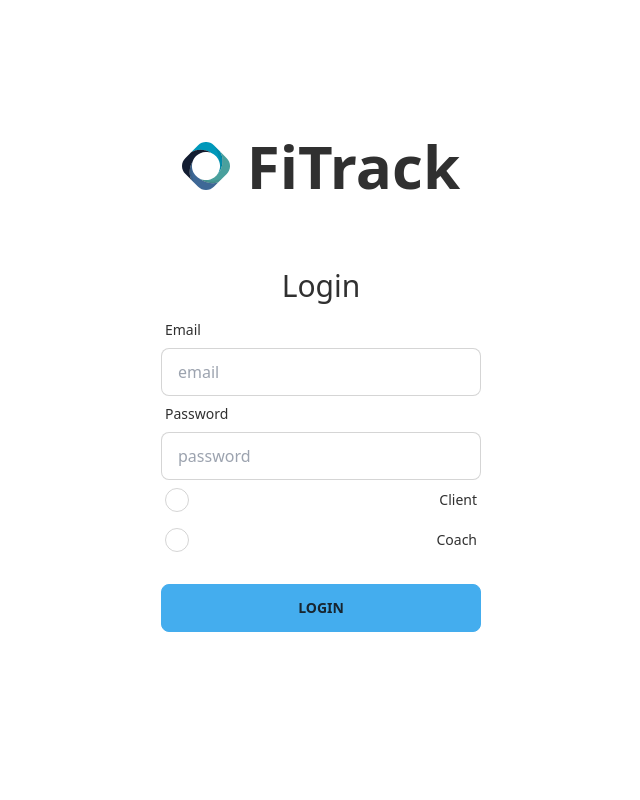
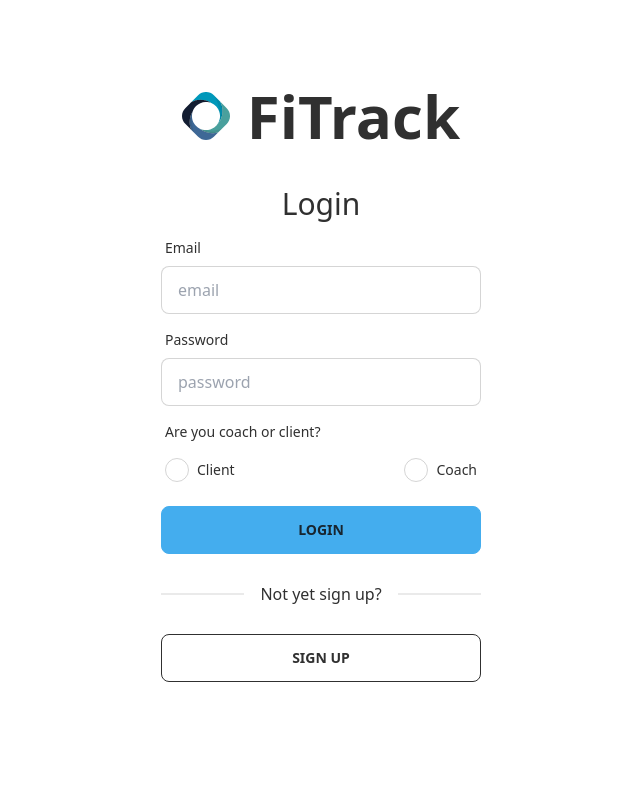
Before and after one commit to Luke-Ashref-Final-Project/fitrack-client, a React (Create React App) app: page /login in a window 1280 px wide. Shown: the top 800 px of the page, without its empty margins (319-959 px from the left). Built offline with nearby package versions, Linux system fonts and the light colour scheme; no server answers.

Commit message:
new changes

```diff
--- a/src/pages/HomePage.js
+++ b/src/pages/HomePage.js
@@ -30,22 +30,21 @@ const HomePage = () => {
 
           {isLoggedIn ? (
             <Link to="/overview">
-              <button className="btn btn-wide btn-primary btn-outline mt-4">
+              <button className="btn btn-wide btn-primarybtn-outline mt-4">
                 Overview page
               </button>
             </Link>
           ) : (
-            <>
+            <div className="flex flex-row space-x-4 mt-4 justify-center">
               <Link to="/signup">
-                <button className="btn btn-wide btn-outline mt-4">
+                <button className="btn btn-outline">
                   Sign up
                 </button>
               </Link>
-              <div className="mt-2"></div>
               <Link to="/login">
-                <button className="btn btn-wide btn-info">Login</button>
+                <button className="btn btn-info">Login</button>
               </Link>
-            </>
+            </div>
           )}
         </div>
       </div>
--- a/src/pages/LoginPage.js
+++ b/src/pages/LoginPage.js
@@ -2,7 +2,7 @@ import { useState, useContext } from "react";
 import { Link, useNavigate } from "react-router-dom";
 import { AuthContext } from "../context/auth.context";
 import authMethods from "../services/auth.service";
-import Logo from '../logo.svg';
+import Logo from "../logo.svg";
 
 const Login = () => {
   const [email, setEmail] = useState("");
@@ -12,8 +12,8 @@ const Login = () => {
   const [error, setError] = useState(null); // Add error state
 
   const navigate = useNavigate();
-  const { storeToken, authenticateUser, isLoading, isLoggedIn } = useContext(AuthContext)
-
+  const { storeToken, authenticateUser, isLoading, isLoggedIn } =
+    useContext(AuthContext);
 
   const handleEmail = (e) => {
     setEmail(e.target.value);
@@ -42,24 +42,23 @@ const Login = () => {
       const response = await authMethods.logIn(user);
       if (!response?.responseStatus) {
         setError(response?.response?.data.message);
-        setIsLoadingLogin(false)
+        setIsLoadingLogin(false);
       } else {
-        console.log(response.responseData)
+        console.log(response.responseData);
         storeToken(response.responseData.authToken);
         authenticateUser();
         navigate("/overview");
       }
-
-
     } catch (err) {
       console.error(err);
       setIsLoadingLogin(false);
-
     }
   };
 
   if (isLoading) {
-    return <span className="loading loading-spinner text-error">Loading...</span>
+    return (
+      <span className="loading loading-spinner text-error">Loading...</span>
+    );
   }
 
   return (
@@ -67,14 +66,14 @@ const Login = () => {
       <div data-theme="cmyk" className="hero min-h-screen">
         <div className="card w-full max-w-sm">
           <Link to="/">
-            <div className="flex flex-row justify-center gap-x-4 items-center mb-10">
+            <div className="flex flex-row justify-center gap-x-4 items-center mb-2">
               <img src={Logo} alt="" className="h-max" />
               <h1 className="text-6xl font-bold">FiTrack</h1>
             </div>
           </Link>
           <div className="card-body">
             <h1 className="text-3xl">Login</h1>
-            <form onSubmit={handleSubmit}>
+            <form onSubmit={handleSubmit} className="flex flex-col space-y-2">
               <div className="form-control">
                 <label className="label">
                   <span className="label-text">Email</span>
@@ -99,7 +98,11 @@ const Login = () => {
                   onChange={handlePassword}
                 />
               </div>
-              <div className="form-control">
+              <div className="form-control pb-2">
+                <label className="label">
+                  <span className="label-text">Are you coach or client?</span>
+                </label>
+                <div className="flex flex-row justify-between">
                   <label className="label cursor-pointer">
                     <input
                       type="radio"
@@ -108,10 +111,8 @@ const Login = () => {
                       value="client"
                       onChange={handleUserType}
                     />
-                  <span className="label-text">Client</span>
+                    <span className="label-text ml-2">Client</span>
                   </label>
-              </div>
-              <div className="form-control">
                   <label className="label cursor-pointer">
                     <input
                       type="radio"
@@ -120,12 +121,11 @@ const Login = () => {
                       value="coach"
                       onChange={handleUserType}
                     />
-                  <span className="label-text">Coach</span>
+                    <span className="label-text ml-2">Coach</span>
                   </label>
                 </div>
-              {error && (
-                <div className="text-error mt-4">{error}</div>
-              )}
+              </div>
+              {error && <div className="text-error mt-4">{error}</div>}
               <div className="form-control mt-6">
                 {isLoadingLogin ? (
                   <button className="btn btn-primary" disabled>
@@ -137,6 +137,10 @@ const Login = () => {
                     Login
                   </button>
                 )}
+                <div className="divider my-8">Not yet sign up?</div>
+                <Link to="/signup">
+                  <button className="btn btn-outline w-full">Sign up</button>
+                </Link>
               </div>
             </form>
           </div>
--- a/src/pages/NewExercisePage.js
+++ b/src/pages/NewExercisePage.js
@@ -31,7 +31,7 @@ const NewExercisePage = () => {
       name: name,
     });
     if (createdNewExercise) {
-      navigate("/overview");
+      navigate("/overview", { state: { newExerciseAdded: true } });
     } else {
       return <h1>Cannot create new exercise</h1>;
     }
@@ -61,12 +61,7 @@ const NewExercisePage = () => {
       setGifUrl(location.state.gifUrl);
       setCoachId(location.state.id);
     }
-    // console.log(location);
-    // console.log(location.state);
-    // console.log(name);
-    // console.log(bodyPart);
-    // console.log(gifUrl);
-    // console.log(id);
+
   }, [name, bodyPart, gifUrl, coachId, user, location.state]);
 
   return (
@@ -102,9 +97,6 @@ const NewExercisePage = () => {
                         setClientId(e.target.value);
                       }}
                     >
-                      <option disabled selected>
-                        Pick one client
-                      </option>
                       {subscribers.map((client) => {
                         return (
                           <option key={client._id} value={client._id}>
--- a/src/pages/OverviewPage.js
+++ b/src/pages/OverviewPage.js
@@ -3,7 +3,7 @@ import apiMethods from "../services/api.service";
 import Nav from "../components/Nav";
 import CoachDashboard from "../components/CoachDashboard";
 import { AuthContext } from "../context/auth.context";
-import { Link } from "react-router-dom";
+import { Link, useLocation } from "react-router-dom";
 import authMethods from "../services/auth.service";
 
 const OverviewPage = () => {
@@ -24,6 +24,8 @@ const OverviewPage = () => {
       setFilteredExercises(allExercises);
     }
   };
+
+  const location = useLocation();
 
   useEffect(() => {
     const getdata = async () => {
@@ -51,7 +53,7 @@ const OverviewPage = () => {
       }
     };
     getdata();
-  }, [user]);
+  }, [user, location.state?.newExerciseAdded]);
 
   useEffect(() => {
     //setting themes
@@ -129,6 +131,10 @@ const OverviewPage = () => {
               </div>
             );
           })}
+
+        {(!filteredExercises || filteredExercises.length === 0) && (
+          <p className="w-full text-center py-10">No exercise found</p>
+        )}
       </div>
     </div>
   );
--- a/src/pages/SignUpPage.js
+++ b/src/pages/SignUpPage.js
@@ -2,7 +2,7 @@ import { useState, useContext } from "react";
 import { Link, useNavigate } from "react-router-dom";
 import authMethods from "../services/auth.service";
 import { AuthContext } from "../context/auth.context";
-import Logo from '../logo.svg';
+import Logo from "../logo.svg";
 
 const SignUp = () => {
   const [user, setUser] = useState({
@@ -14,7 +14,6 @@ const SignUp = () => {
   const [userType, setUserType] = useState("");
   const { isLoggedIn, isLoading } = useContext(AuthContext);
   const navigate = useNavigate();
-
 
   const handleChange = (e) => {
     const name = e.target.name;
@@ -42,9 +41,10 @@ const SignUp = () => {
   };
 
   if (isLoading) {
-    return <span className="loading loading-spinner text-error">Loading...</span>
+    return (
+      <span className="loading loading-spinner text-error">Loading...</span>
+    );
   }
-
 
   if (!isLoggedIn) {
     return (
@@ -52,14 +52,15 @@ if (!isLoggedIn) {
         <div className="card w-full max-w-sm">
           {/* Up for a change */}
           <Link to="/">
-            <div className="flex flex-row justify-center gap-x-4 items-center mb-10">
+            <div className="flex flex-row justify-center gap-x-4 items-center mb-2">
               <img src={Logo} alt="" className="h-max" />
               <h1 className="text-6xl font-bold">FiTrack</h1>
             </div>
           </Link>
           <div className="card-body">
             <h1 className="text-3xl">Sign up</h1>
-          <form onSubmit={handleSubmit}>
+
+            <form onSubmit={handleSubmit} className="space-y-2">
               <div className="form-control">
                 <label className="label">
                   <span className="label-text">Username</span>
@@ -110,12 +111,13 @@ if (!isLoggedIn) {
                   name="description"
                   value={user.description}
                   onChange={handleChange}
-                >
-
-                </textarea>
+                ></textarea>
               </div>
-
-            <div className="form-control">
+              <div className="form-control pb-2">
+                <label className="label">
+                  <span className="label-text">Are you coach or client?</span>
+                </label>
+                <div className="flex flex-row justify-between">
                   <label className="label cursor-pointer">
                     <input
                       type="radio"
@@ -124,10 +126,8 @@ if (!isLoggedIn) {
                       value="client"
                       onChange={handleUserType}
                     />
-                <span className="label-text">Client</span>
+                    <span className="label-text ml-2">Client</span>
                   </label>
-            </div>
-            <div className="form-control">
                   <label className="label cursor-pointer">
                     <input
                       type="radio"
@@ -136,19 +136,24 @@ if (!isLoggedIn) {
                       value="coach"
                       onChange={handleUserType}
                     />
-                <span className="label-text">Coach</span>
+                    <span className="label-text ml-2">Coach</span>
                   </label>
+                </div>
               </div>
               <div className="form-control mt-6">
                 <button className="btn btn-primary" type="submit">
                   Sign up
                 </button>
+                <div className="divider my-8">Already sign up?</div>
+                <Link to="/login">
+                  <button className="btn btn-outline w-full">Log in</button>
+                </Link>
               </div>
             </form>
           </div>
         </div>
       </div>
     );
+  }
 };
-}
 export default SignUp;
```
Also changed, not shown: src/pages/ProfilePage.js (+32 -25 lines). Lines whose indentation alone changed are shown as unchanged.
